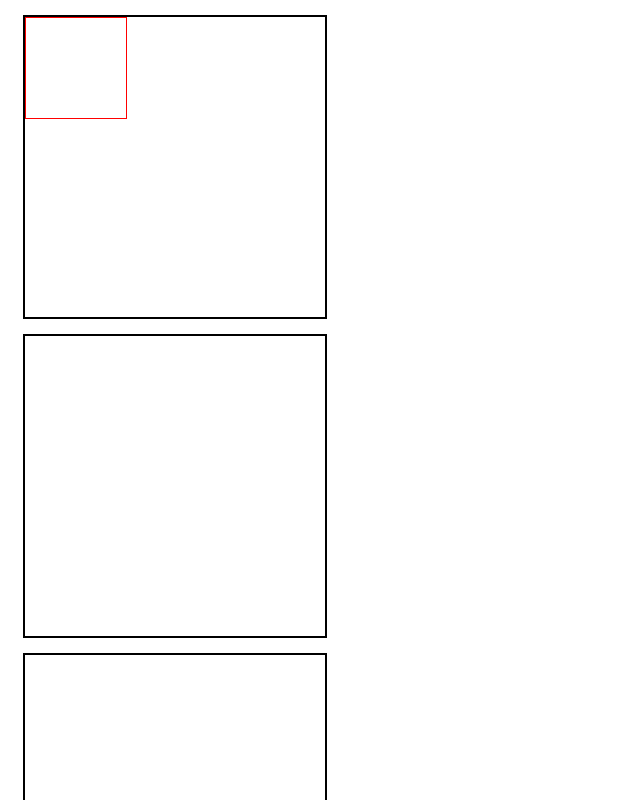
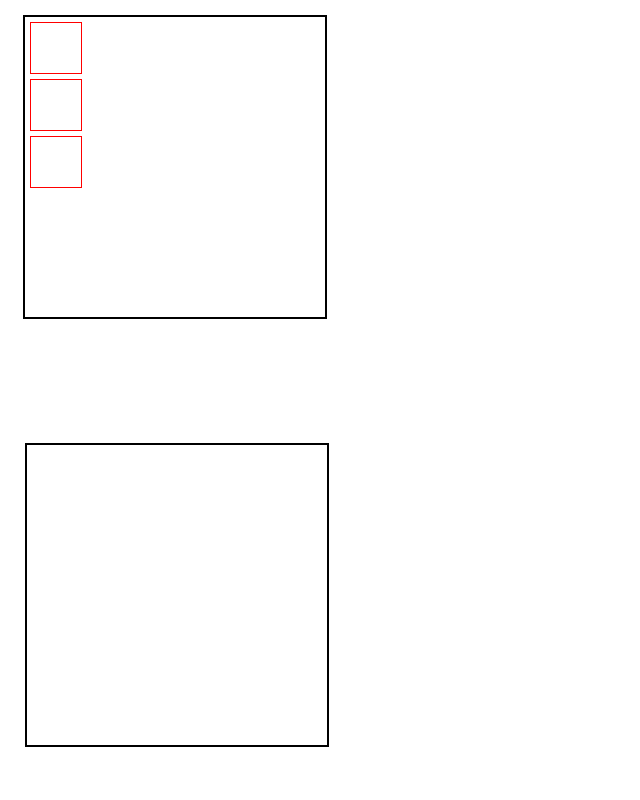
Before and after one commit to Alexey-Kleschov/angular-dnd, an Angular app: page / in a window 1280 px wide. Shown: the top 800 px of the page, without its empty margins (0-640 px from the left). Built offline with nearby package versions, Linux system fonts and the light colour scheme.

Commit message:
4 files modified

```diff
--- a/src/app/app.component.css
+++ b/src/app/app.component.css
@@ -4,10 +4,19 @@
   border: 2px solid black;
   display: block;
   margin: 15px;
+  margin-bottom: 50px;
 }
 .drag{
-  width: 150px;
-  height: 150px;
+  width: 50px;
+  height: 50px;
   border: 2px solid red;
   margin: 10px;
 }
+
+.inside{
+  width: 300px;
+  height: 300px;
+  border: 2px solid black;
+  position: relative;
+  top: 250px;
+}
--- a/src/app/app.component.html
+++ b/src/app/app.component.html
@@ -2,6 +2,8 @@
   <div
     class="main"
     cdkDropList
+    #mainCase="cdkDropList"
+    [cdkDropListConnectedTo]="[dropCase]"
     (cdkDropListDropped)="drop($event)"
     (cdkDropListEntered)="entered($event)"
     (cdkDropListExited)="exited($event)"
@@ -9,6 +11,7 @@
   >
   <app-badge
       cdkDrag
+      *ngFor="let i of [1,2,3]"
       [eventBadge] = "eventBadge"
       [cdkDragData]="todo"
       (cdkDragDropped)="getDrop($event)"
@@ -18,12 +21,23 @@
 
     <!-- <div class="drag" (cdkDragDropped)="badgeDrop($event)"  cdkDrag [cdkDragData]="todo"></div> -->
 
+  <div
+    class="inside"
+    cdkDropList
+    #dropCase="cdkDropList"
+    [cdkDropListConnectedTo]="[mainCase]"
+    (cdkDropListEntered)="dragEnter2()"
+    (cdkDropListDropped)="fuck()"
+  >
+
+  </div>
+
   </div >
-      <div
+      <!-- <div
         class="main"
         cdkDropList
         (cdkDropListEntered)="entered($event)"
         *ngFor="let i of [1,2,3]"
       >
-      </div >
+      </div > -->
 </div>
--- a/src/app/app.component.ts
+++ b/src/app/app.component.ts
@@ -38,10 +38,17 @@ eventBadge: any;
     console.log(event);
   }
   getDrop(event:any){
+    console.log('GET DROPPPPP');
     this.eventBadge = event;
     console.log(this.eventBadge);
   }
   getData(event:any) {
     console.log(event)
   }
+  fuck() {
+    console.log('fuck');
+  }
+  dragEnter2(){
+    console.log('drag in sec block');
+  }
 }
--- a/src/app/badge/badge.component.css
+++ b/src/app/badge/badge.component.css
@@ -1,5 +1,6 @@
 div{
-  width: 100px;
-  height: 100px;
+  width: 50px;
+  height: 50px;
   border: 1px solid red;
+  margin: 5px;
 }
```
